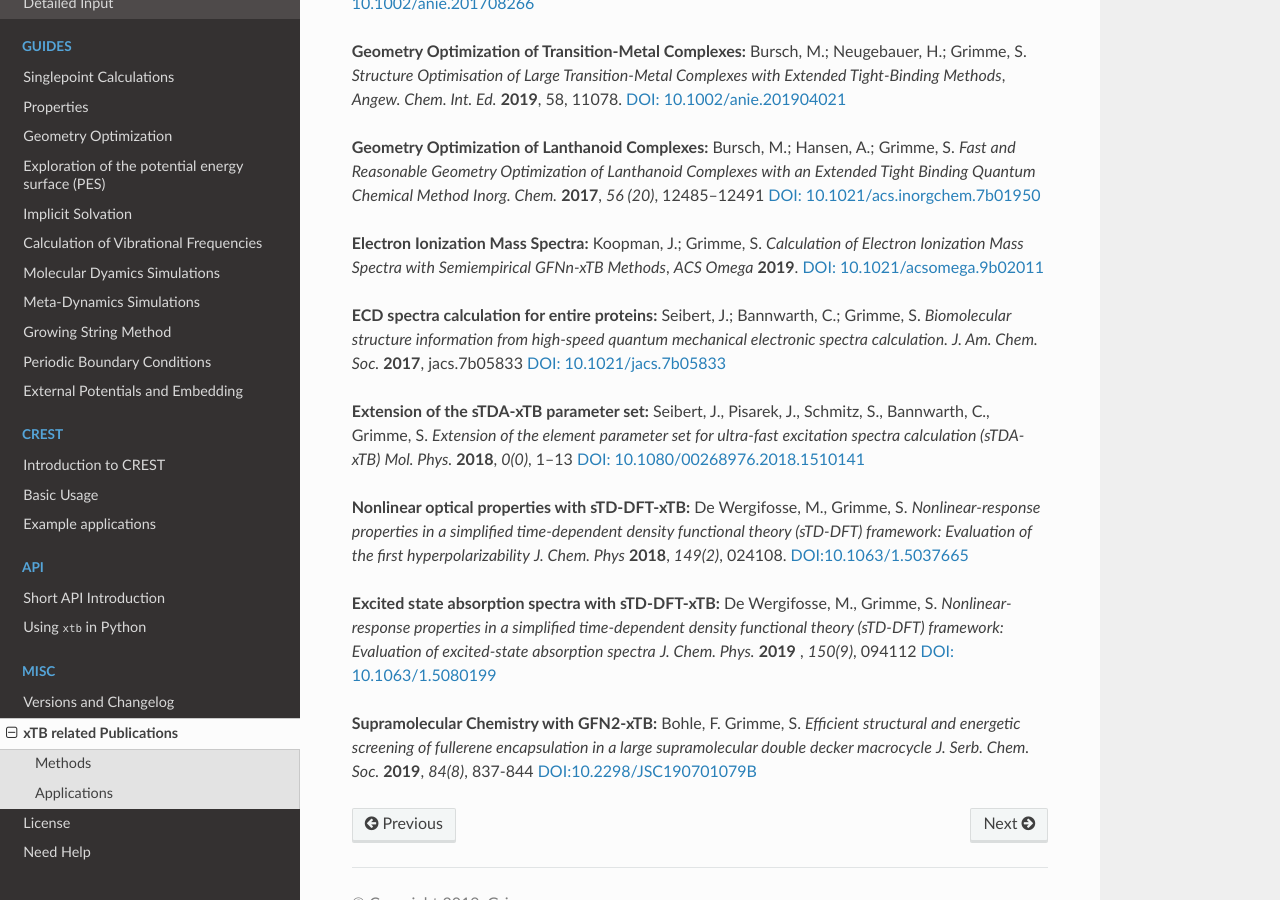
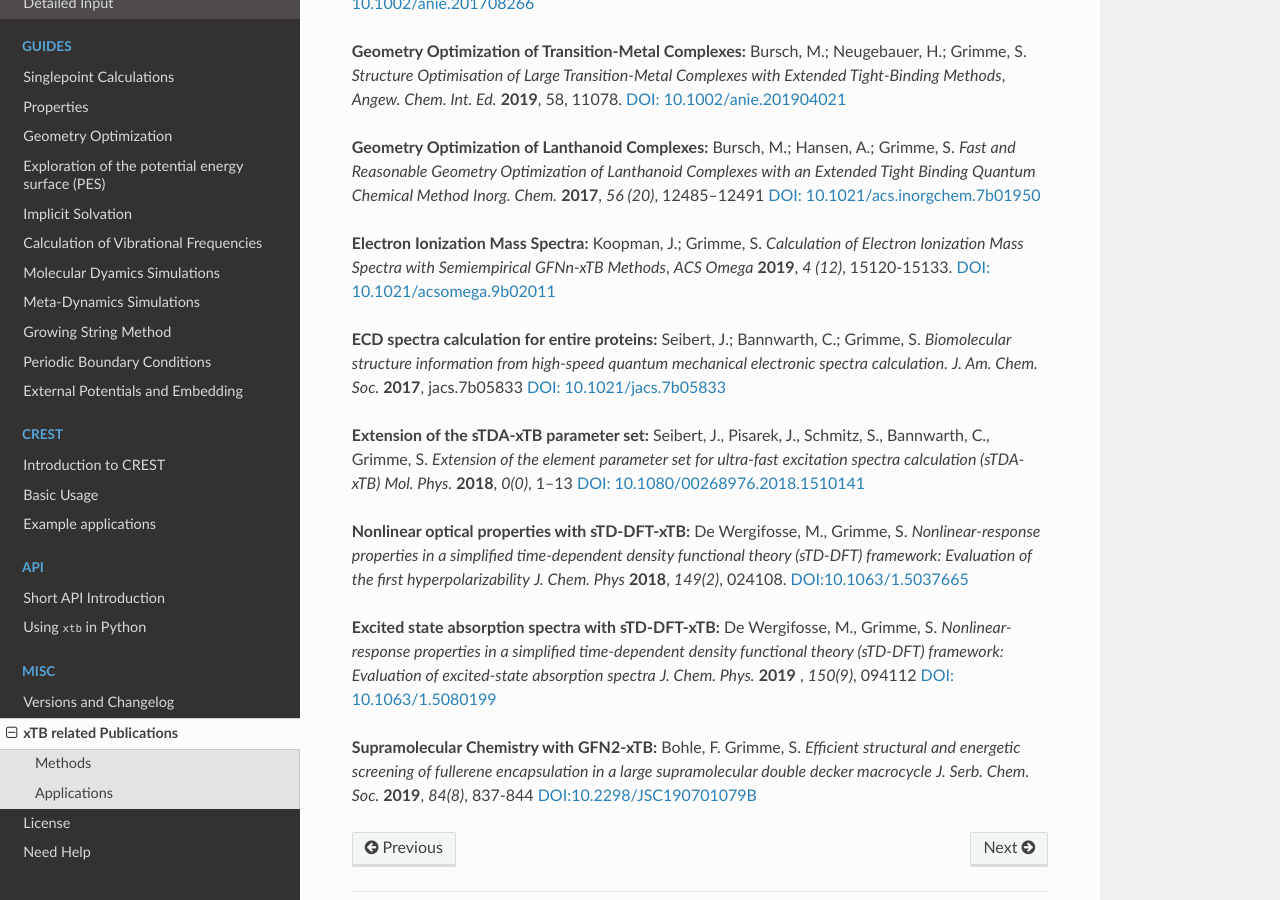
Before and after one commit to grimme-lab/xtb_docs, a Sphinx documentation site: the page built from source/xtbrelatedrefs.rst, in a window 1280 px wide and 900 px high, scrolled down 1132 px. Built offline with Sphinx 7.4.7 and the Read the Docs theme 2.0.0, drawn with Linux system fonts in a browser that asks for light colours.

Commit message:
Update xtbrelatedrefs.rst

```diff
--- a/source/xtbrelatedrefs.rst
+++ b/source/xtbrelatedrefs.rst
@@ -58,7 +58,7 @@ Chemical Method* *Inorg. Chem.* **2017**, *56 (20)*, 12485–12491
 **Electron Ionization Mass Spectra:**
 Koopman, J.; Grimme, S.
 *Calculation of Electron Ionization Mass Spectra with Semiempirical GFNn-xTB Methods*,
-*ACS Omega* **2019**.
+*ACS Omega* **2019**, *4 (12)*, 15120-15133.
 `DOI: 10.1021/acsomega.9b02011 <https://pubs.acs.org/doi/10.1021/acsomega.9b02011>`_
 
 **ECD spectra calculation for entire proteins:** Seibert, J.; Bannwarth, C.; Grimme, S.  *Biomolecular structure information from high-speed quantum mechanical electronic spectra calculation.*  *J. Am. Chem. Soc.* **2017**, jacs.7b05833 `DOI: 10.1021/jacs.7b05833 <https://doi.org/10.1021/jacs.7b05833>`_
```
